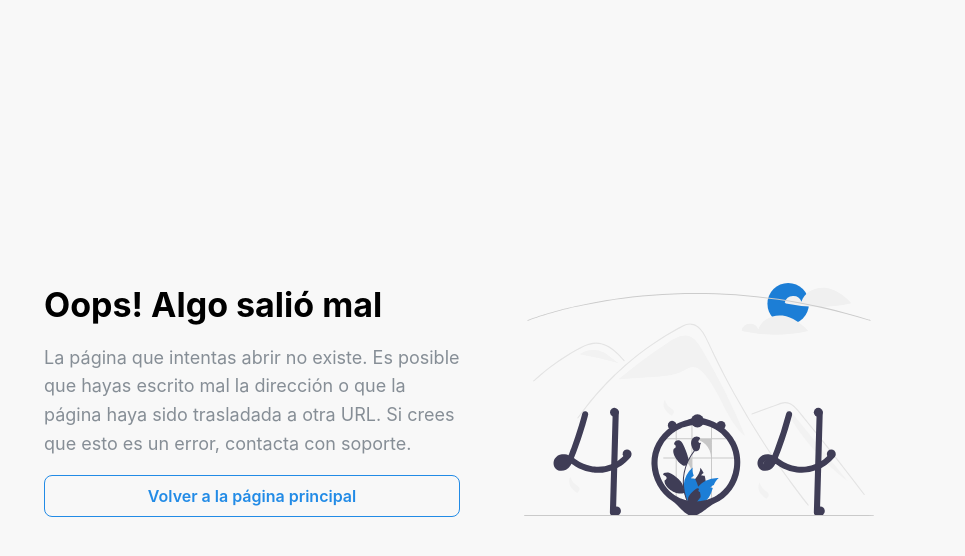
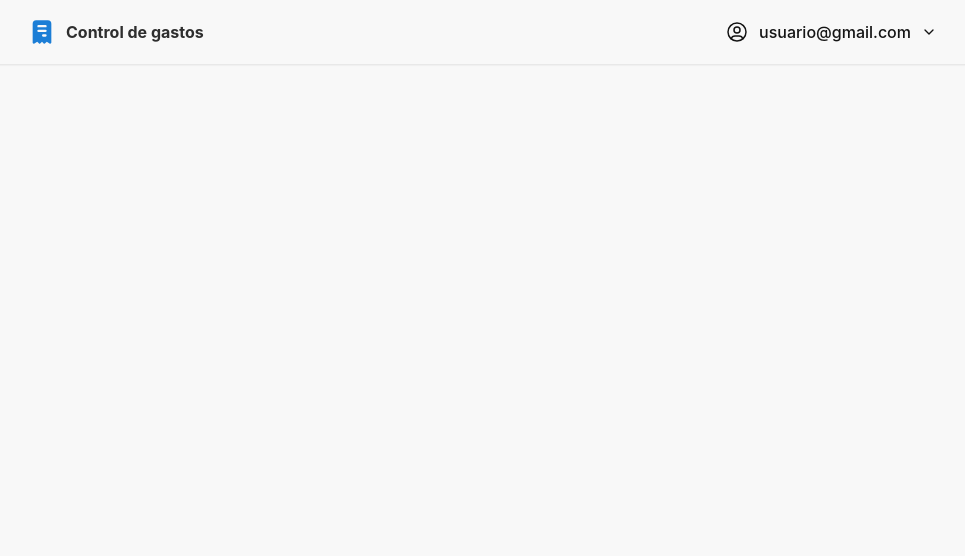
Before and after one commit to federicodesia/programacioniv-frontend-2026, a React (Vite) app: page /home in a window 1280 px wide. Shown: the top 556 px of the page, without its empty margins (148-1113 px from the left). Built offline with nearby package versions, Linux system fonts and the light colour scheme.

Commit message:
Home page header

```diff
--- a/src/App.jsx
+++ b/src/App.jsx
@@ -8,6 +8,7 @@ import { AuthLayout } from "./pages/auth/AuthLayout";
 import { LoginPage } from "./pages/auth/LoginPage";
 import { RegisterPage } from "./pages/auth/RegisterPage";
 import { NotFoundPage } from "./pages/NotFoundPage";
+import { HomePage } from "./pages/HomePage";
 
 export default function App() {
 	return (
@@ -19,6 +20,8 @@ export default function App() {
 						<Route path="register" element={<RegisterPage />} />
 					</Route>
 
+					<Route path="/home" element={<HomePage />} />
+
 					<Route path="*" element={<NotFoundPage />} />
 				</Routes>
 			</BrowserRouter>
--- /dev/null
+++ b/src/components/Header.jsx
@@ -0,0 +1,54 @@
+import { Button, Container, Flex, Menu, Text, Title } from "@mantine/core";
+import { IconChevronDown, IconLogout, IconReceiptFilled, IconUserCircle } from "@tabler/icons-react";
+
+export function Header() {
+    return (
+        <header style={{
+            boxShadow: "rgba(0, 0, 0, 0.1) 0px 1px 2px"
+        }}>
+            <Container style={{
+                height: "64px",
+                display: "flex",
+                alignItems: "center",
+                justifyContent: "space-between",
+                gap: "16px"
+            }}>
+                <Flex gap="xs" align="center">
+                    <IconReceiptFilled size={28} color="#1c7ed6" />
+                    <Title size="md" c="dark">Control de gastos</Title>
+                </Flex>
+
+                <UserMenu />
+            </Container>
+        </header>
+    )
+}
+
+function UserMenu() {
+    return (
+        <Menu width={250}>
+            <Menu.Target>
+                <Button
+                    variant="transparent"
+                    color="dark"
+                >
+                    <Flex align="center" gap="xs">
+                        <IconUserCircle size={24} stroke={1.5} />
+                        <Text size="md" fw={500}>usuario@gmail.com</Text>
+                        <IconChevronDown size={16} />
+                    </Flex>
+                </Button>
+            </Menu.Target>
+
+            <Menu.Dropdown>
+                <Menu.Item
+                    leftSection={<IconLogout size={16} />}
+                    color="red"
+                    fw={500}
+                >
+                    Cerrar sesión
+                </Menu.Item>
+            </Menu.Dropdown>
+        </Menu>
+    )
+}
--- /dev/null
+++ b/src/pages/HomePage.jsx
@@ -0,0 +1,7 @@
+import { Header } from "../components/Header";
+
+export function HomePage() {
+    return (
+        <Header />
+    )
+}
```
